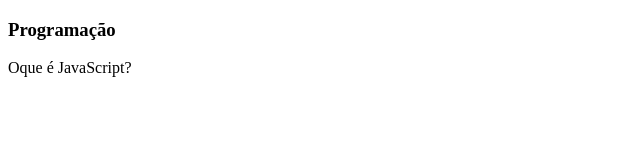
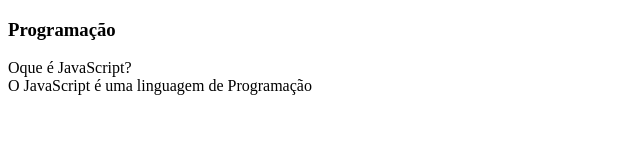
Before and after one commit to Dudugoat/flashcard, a plain HTML site: page index.html in a window 1280 px wide. Shown: the whole page, without its empty margins (0-640 px from the left). Drawn offline with Linux system fonts and the light colour scheme.

Commit message:
Add files via upload

```diff
--- a/index.html
+++ b/index.html
@@ -15,6 +15,10 @@
                 <div class="cartao_conteudo_pergunta">
                             Oque é JavaScript?
                 </div>
+                <div class="cartao__conteudo__resposta">
+                    O JavaScript é uma linguagem de Programação
+
+                </div>
             </div>
         </article>
    </section>
```
